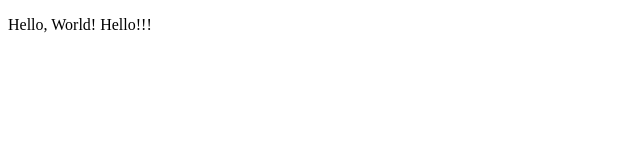
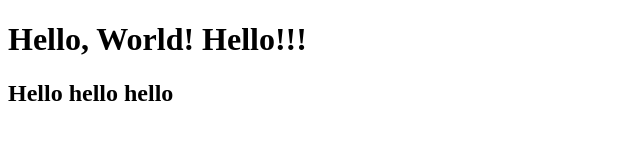
Before and after one commit to toshanidis/js-project, a plain HTML site: page index.html in a window 1280 px wide. Shown: the whole page, without its empty margins (0-640 px from the left). Drawn offline with Linux system fonts and the light colour scheme.

Commit message:
index html

```diff
--- a/index.html
+++ b/index.html
@@ -7,9 +7,11 @@
   <title>Document</title>
 </head>
 <body>
-  <p>
+  <h1>
     Hello, World! Hello!!!
-  </p>
+  </h1>
+  <h2>Hello hello hello</h2>
+
   <script src="js/script.js"></script>
 </body>
 </html>
```
Also changed, not shown: 1 other file.
